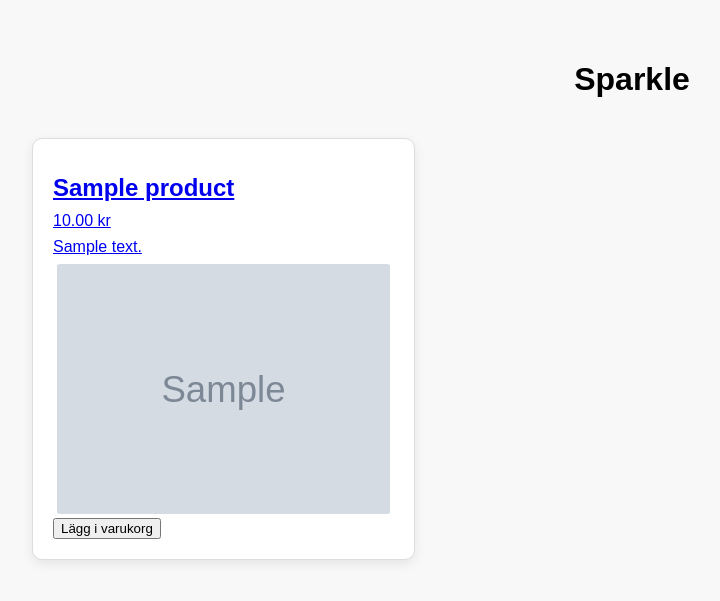
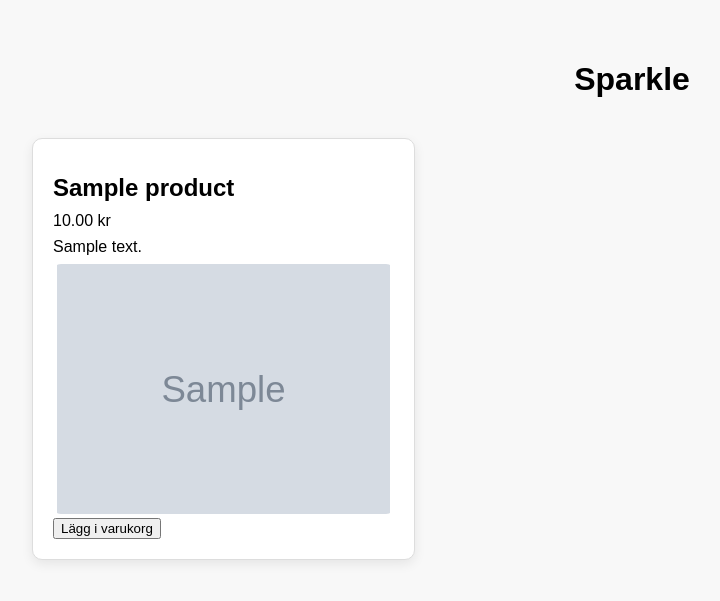
Before and after one commit to LynnWigardt/sparkle-ecommerce, a PHP site: page / in a window 1280 px wide. Shown: the top 601 px of the page, without its empty margins (8-728 px from the left). Run offline with PHP 8.4, Linux system fonts and the light colour scheme; tables that the repository leaves empty hold one stand-in row (values such as "Sample post"); grey boxes marked "Sample" are stand-in pictures.

Commit message:
Style clickable product cards

```diff
--- a/css/style.css
+++ b/css/style.css
@@ -18,6 +18,12 @@ h1 {
     margin-bottom: 20px;
     box-shadow: 0 4px 12px rgba(0, 0, 0, 0.08);
     transition: transform 0.2s ease, box-shadow 0.2s ease;
+}
+
+.product-link {
+    display: block;
+    text-decoration: none;
+    color: inherit;
 }
 
 .product:hover {
```
